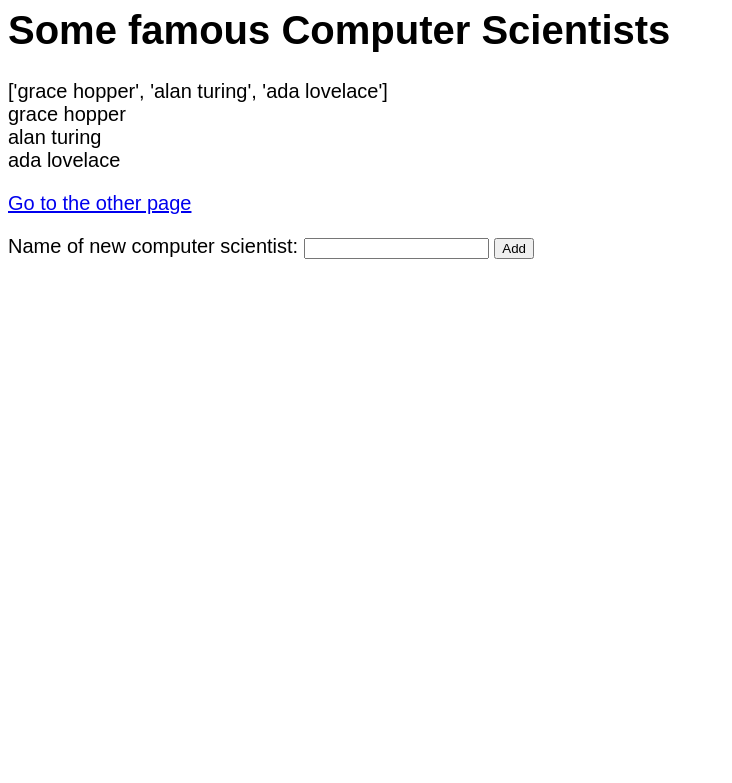
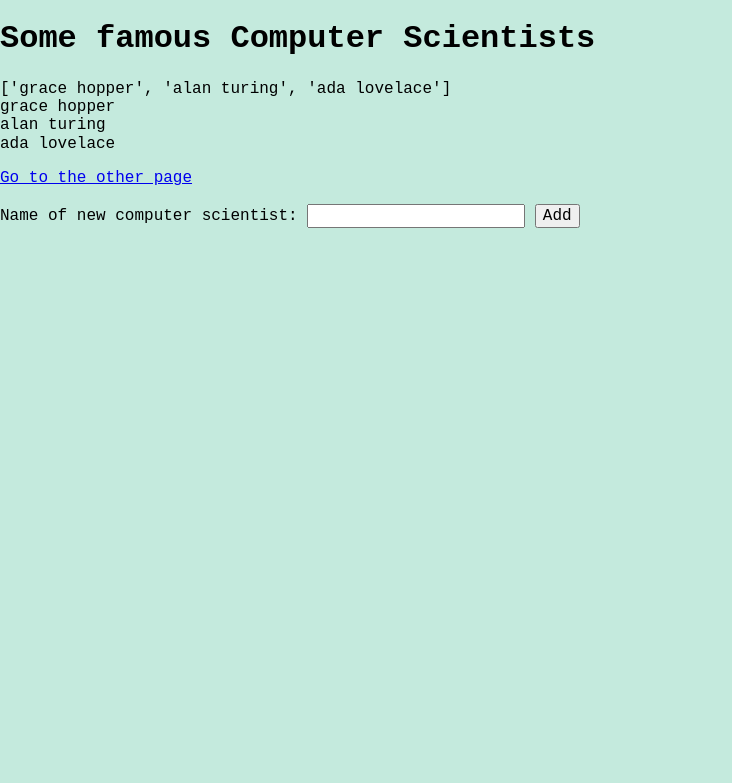
Before and after one commit to rcoppy/cs4111-proj1, a Flask app: page / in a window 1280 px wide. Shown: the top 783 px of the page, without its empty margins (0-732 px from the left). Run offline with Flask 2, Linux system fonts and the light colour scheme; data comes from the database, SQL or seed files in the repository; parts of the project's set-up code (start-up, migrations or seed data) failed here and were passed over.

Commit message:
static style linking

```diff
--- /dev/null
+++ b/webserver/static/css/main.css
@@ -0,0 +1,6 @@
+@import url('./normalize.css');
+
+body {
+    font-family: 'Courier New', Courier, monospace;
+    background-color: rgb(196, 234, 221);
+}
--- a/webserver/templates/index.html
+++ b/webserver/templates/index.html
@@ -1,11 +1,8 @@
 <html>
-  <style>
-    body{
-      font-size: 15pt;
-      font-family: arial;
-    }
-  </style>
 
+<head>
+  <link rel="stylesheet" href="../static/css/main.css" />
+</head>
 
 <body>
   <h1>Some famous Computer Scientists</h1>
@@ -17,11 +14,11 @@
     {% endfor %}
   </div>
 
-<p><a href="another">Go to the other page</a></p>
+  <p><a href="another">Go to the other page</a></p>
 
-<form method="POST" action="/add">
-<p>Name of new computer scientist: <input type="text" name="name"> <input type="submit" value="Add"></p>
-</form>
+  <form method="POST" action="/add">
+    <p>Name of new computer scientist: <input type="text" name="name"> <input type="submit" value="Add"></p>
+  </form>
 
 </body>
 
```
